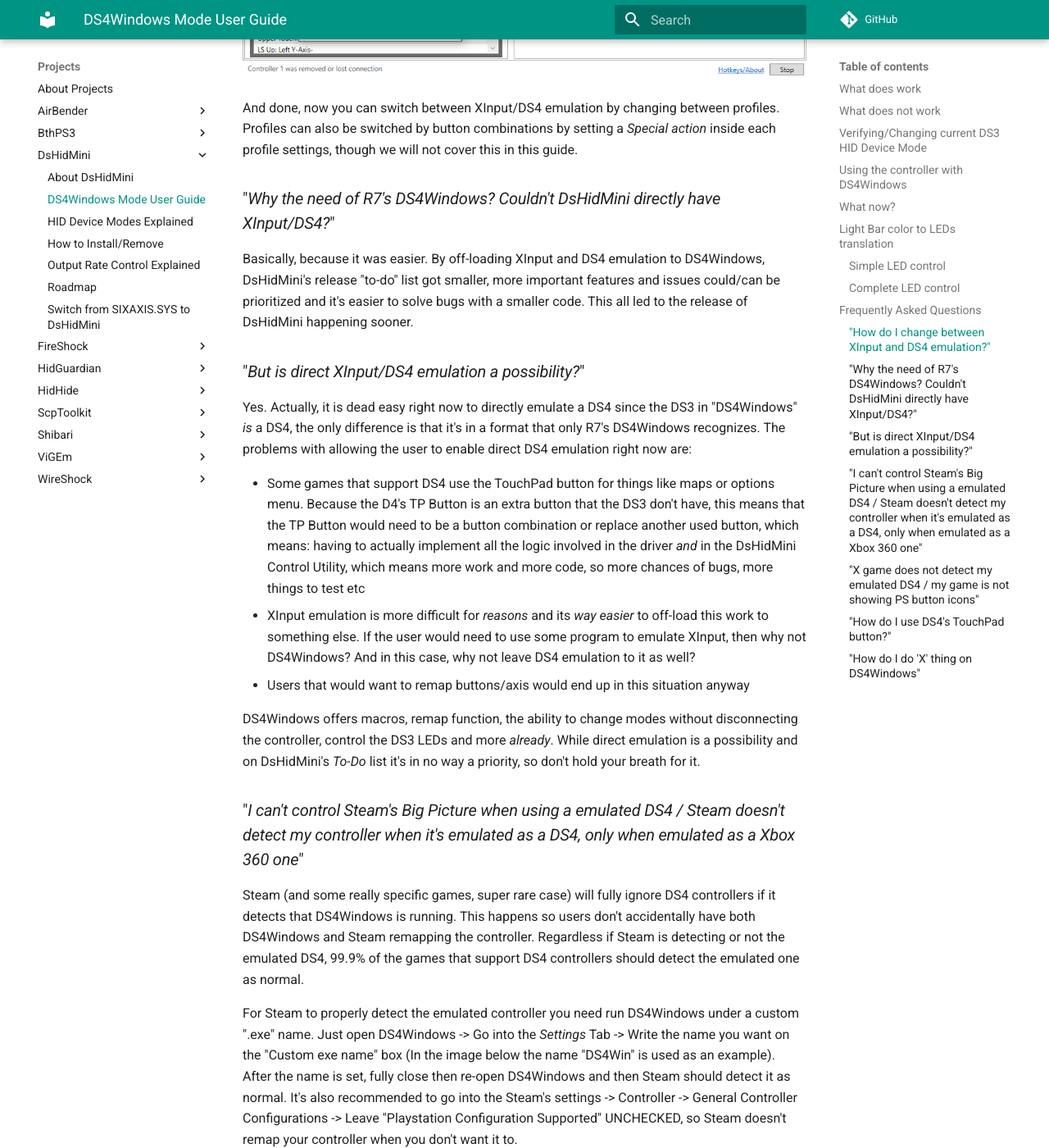
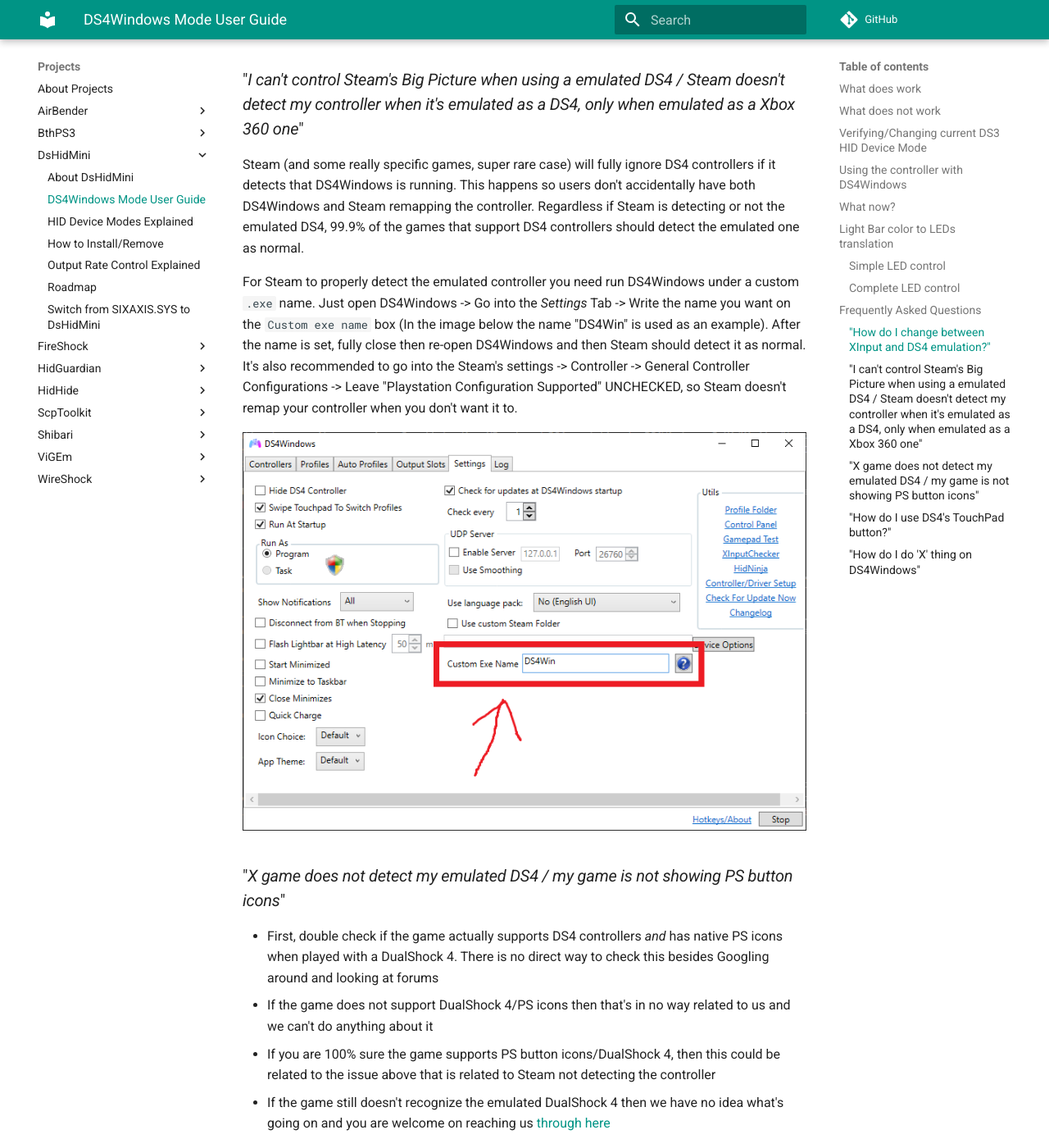
Before and after one commit to nefarius/ViGEm.github.io, an MkDocs documentation site: the page built from docs/projects/DsHidMini/DS4-Mode-User-Guide.md, in a window 1280 px wide and 1400 px high, scrolled down 6555 px. Shown: the whole window at 82% size. Built offline with MkDocs 1.6.1 and Material for MkDocs 9.7.7, drawn with Linux system fonts in a browser that asks for light colours; comment, search, counter and statistics services are not loaded; some of the changed text lies outside the part shown.

Commit message:
minor changes

```diff
--- a/docs/projects/DsHidMini/DS4-Mode-User-Guide.md
+++ b/docs/projects/DsHidMini/DS4-Mode-User-Guide.md
@@ -118,41 +118,25 @@
 
 ### "_How do I change between XInput and DS4 emulation?_"
 
-The controller that DS4Windows emulates is dependent on the current selected profile. By default, the profile that comes with DS4Windows called... _Default_... is set to emulate a Xbox 360 controller. To change to DS4 emulation you can Edit the _Default_ profile, though it is recommended you create a new specific for DS4 emulation. To create a new profile:
+The controller that DS4Windows emulates is dependent on the current selected profile. By default, the profile that comes with DS4Windows called... _Default_... is set to emulate a Xbox 360 controller. You can create new profiles with different settings to best fit your use case, though this section will focus solely on creating a profile with DS4 emulation:
 
 - Go to the _Profiles_ tab
 - Click on the "New" button to create a new profile
-- When asked if a preset is to be used, choose "yes" then "Gamepad"
-- On the right side go the _Other_ tab
-- In the final option of the _Other_ tab, "Emulated Controller", change from _Xbox 360_ to _DualShock 4_
+- When asked if a preset is to be used, choose "yes"
+- Select `Gamepad` and then `DualShock 4` at the Output Controller
 - Adjust the Light Bar color related settings according to what you want according to the _Light Bar to LEDs translation_ section (in the example below the profile will be represented by LED 2)
 - Give a name to your profile (e.g.: DS3 to DS4)
 - Save the profile
 - Back in the _Controllers_ tab, click on the _Selected profile_ box and change from default to the profile you just created
-
 ![Ds4Profile](images/Ds4Profile.png){: .glightbox }
 
-And done, now you can switch between XInput/DS4 emulation by changing between profiles. Profiles can also be switched by button combinations by setting a _Special action_ inside each profile settings, though we will not cover this in this guide.
-
-### "_Why the need of R7's DS4Windows? Couldn't DsHidMini directly have XInput/DS4?_"
-
-Basically, because it was easier. By off-loading XInput and DS4 emulation to DS4Windows, DsHidMini's release "to-do" list got smaller, more important features and issues could/can be prioritized and it's easier to solve bugs with a smaller code. This all led to the release of DsHidMini happening sooner.
-
-### "_But is direct XInput/DS4 emulation a possibility?_"
-
-Yes. Actually, it is dead easy right now to directly emulate a DS4 since the DS3 in "DS4Windows" _is_ a DS4, the only difference is that it's in a format that only R7's DS4Windows recognizes. The problems with allowing the user to enable direct DS4 emulation right now are:
-
-- Some games that support DS4 use the TouchPad button for things like maps or options menu. Because the D4's TP Button is an extra button that the DS3 don't have, this means that the TP Button would need to be a button combination or replace another used button, which means: having to actually implement all the logic involved in the driver _and_ in the DsHidMini Control Utility, which means more work and more code, so more chances of bugs, more things to test etc
-- XInput emulation is more difficult for _reasons_ and its _way easier_ to off-load this work to something else. If the user would need to use some program to emulate XInput, then why not DS4Windows? And in this case, why not leave DS4 emulation to it as well?
-- Users that would want to remap buttons/axis would end up in this situation anyway
-
-DS4Windows offers macros, remap function, the ability to change modes without disconnecting the controller, control the DS3 LEDs and more _already_. While direct emulation is a possibility and on DsHidMini's _To-Do_ list it's in no way a priority, so don't hold your breath for it.
+And done, now you can switch between XInput/DS4 emulation by changing between profiles.
 
 ### "_I can't control Steam's Big Picture when using a emulated DS4 / Steam doesn't detect my controller when it's emulated as a DS4, only when emulated as a Xbox 360 one_"
 
 Steam (and some really specific games, super rare case) will fully ignore DS4 controllers if it detects that DS4Windows is running. This happens so users don't accidentally have both DS4Windows and Steam remapping the controller. Regardless if Steam is detecting or not the emulated DS4, 99.9% of the games that support DS4 controllers should detect the emulated one as normal.
 
-For Steam to properly detect the emulated controller you need run DS4Windows under a custom ".exe" name. Just open DS4Windows -> Go into the _Settings_ Tab -> Write the name you want on the "Custom exe name" box (In the image below the name "DS4Win" is used as an example). After the name is set, fully close then re-open DS4Windows and then Steam should detect it as normal. It's also recommended to go into the Steam's settings -> Controller -> General Controller Configurations -> Leave "Playstation Configuration Supported" UNCHECKED, so Steam doesn't remap your controller when you don't want it to.
+For Steam to properly detect the emulated controller you need run DS4Windows under a custom `.exe` name. Just open DS4Windows -> Go into the _Settings_ Tab -> Write the name you want on the `Custom exe name` box (In the image below the name "DS4Win" is used as an example). After the name is set, fully close then re-open DS4Windows and then Steam should detect it as normal. It's also recommended to go into the Steam's settings -> Controller -> General Controller Configurations -> Leave "Playstation Configuration Supported" UNCHECKED, so Steam doesn't remap your controller when you don't want it to.
 
 ![FAQ_DS4WCustomName](images/FAQ_DS4WCustomName.png){: .glightbox }
 
```
